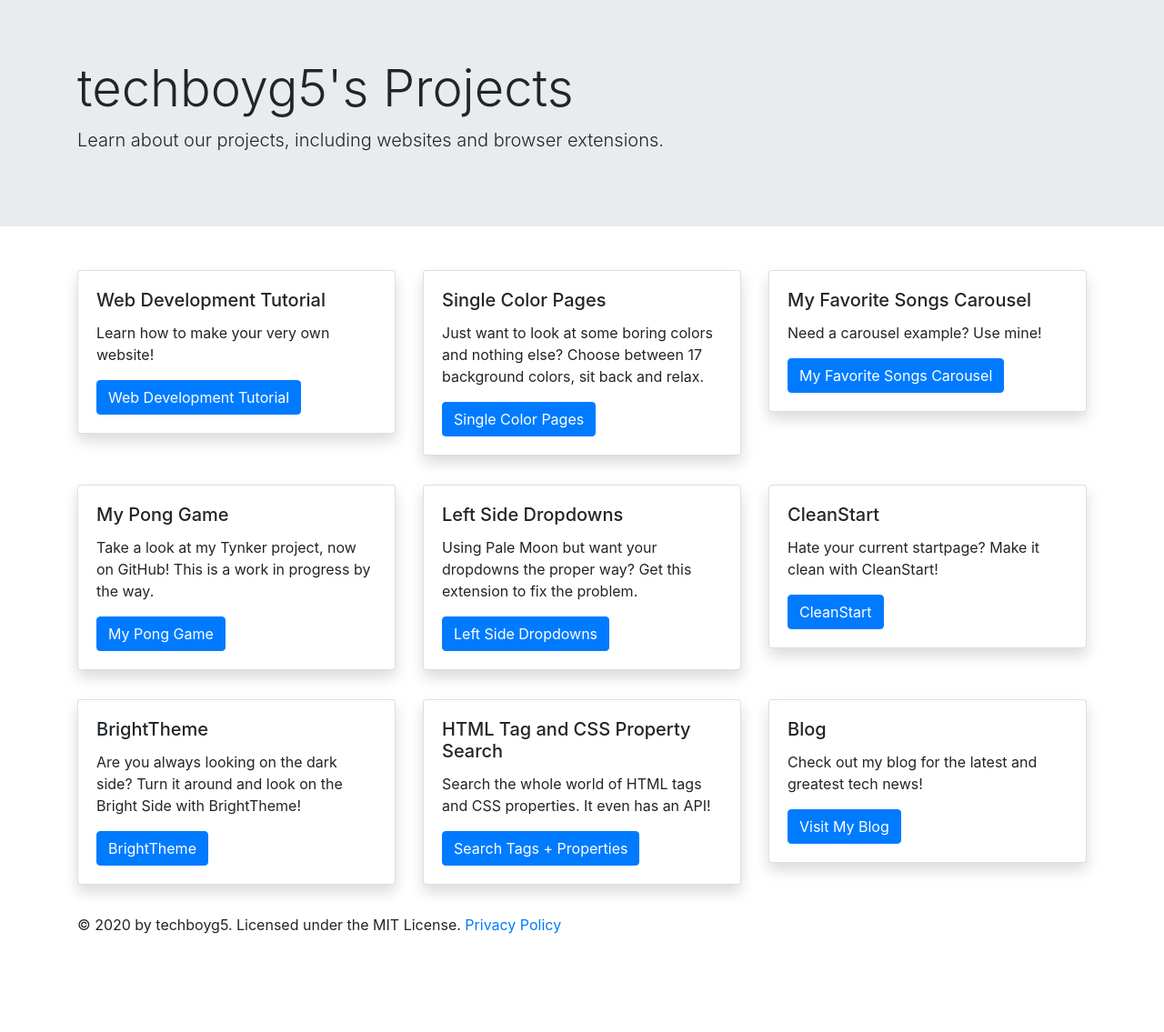
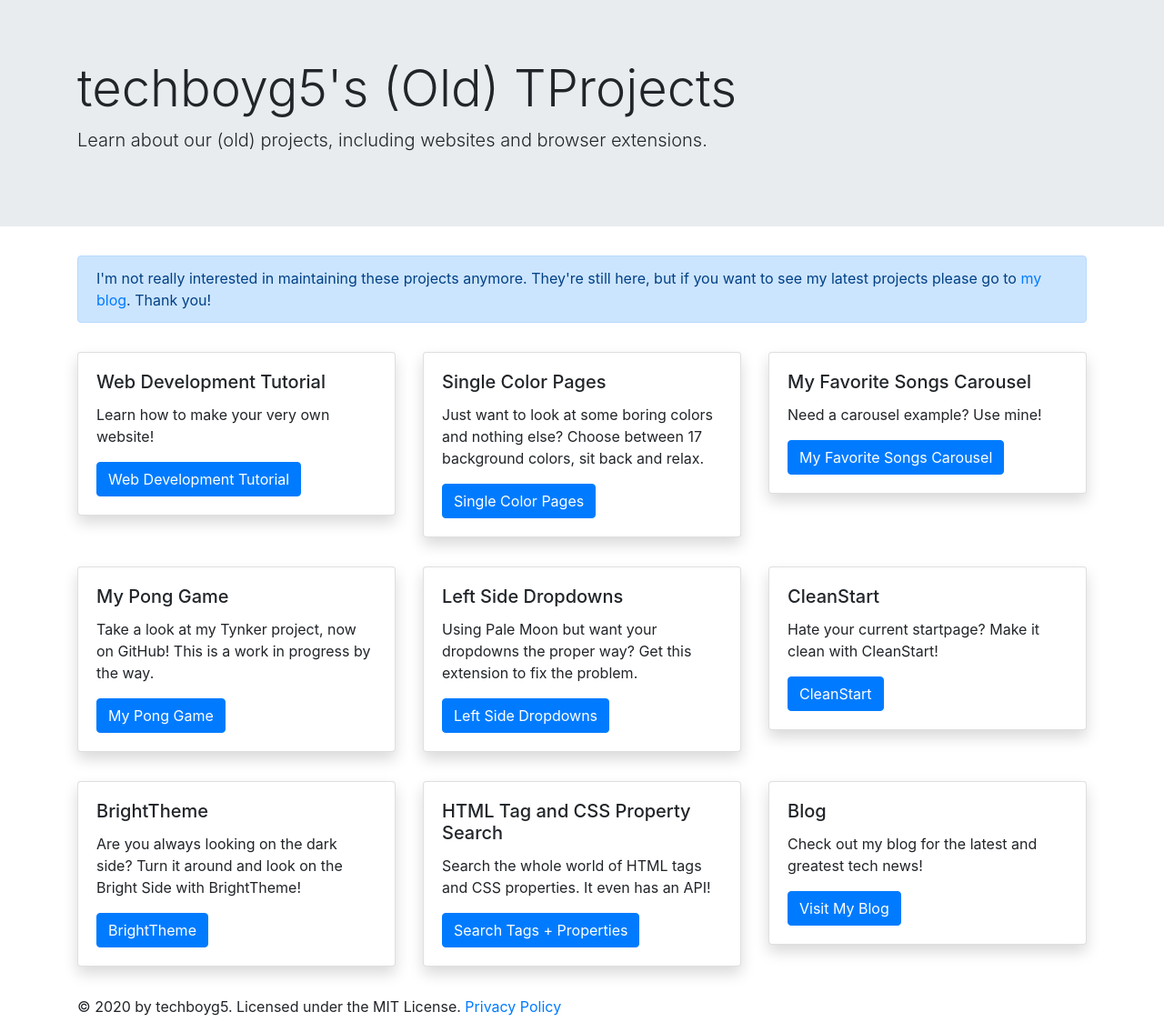
Before and after one commit to techboyg5/techboyg5.github.io, a Jekyll site: the page index.html, which Jekyll copies as it is, in a window 1280 px wide. Shown: the whole page at 91% size. Built offline with Jekyll 4.4.1, drawn with Linux system fonts in a browser that asks for light colours; before the commit the page ends 1045 px from its top, so only the background shows below that.

Commit message:
Update index.html

```diff
--- a/index.html
+++ b/index.html
@@ -3,18 +3,21 @@
     <head>
         <meta charset="utf-8">
         <meta name="robots" content="noindex">
-        <title>techboyg5's Projects</title>
+        <title>techboyg5's (Old) Projects</title>
         <meta name="viewport" content="width=device-width, initial-scale=1, shrink-to-fit=no">
         <link rel="stylesheet" href="https://stackpath.bootstrapcdn.com/bootstrap/4.5.2/css/bootstrap.min.css" integrity="sha384-JcKb8q3iqJ61gNV9KGb8thSsNjpSL0n8PARn9HuZOnIxN0hoP+VmmDGMN5t9UJ0Z" crossorigin="anonymous">
     </head>
     <body>
         <div class="jumbotron jumbotron-fluid">
             <div class="container mb-3">
-                <h1 class="display-4">techboyg5's Projects</h1>
-                <p class="lead">Learn about our projects, including websites and browser extensions.</p>
+                <h1 class="display-4">techboyg5's (Old) TProjects</h1>
+                <p class="lead">Learn about our (old) projects, including websites and browser extensions.</p>
             </div>
               </div>
         <div class="container">
+            <div class="alert alert-primary" role="alert">
+                I'm not really interested in maintaining these projects anymore. They're still here, but if you want to see my latest projects please go to <a href="https://techboyg5blog.com/">my blog</a>. Thank you!
+            </div>
           <div class="row">
             <div class="col-sm">
               <div class="card shadow my-3">
```
